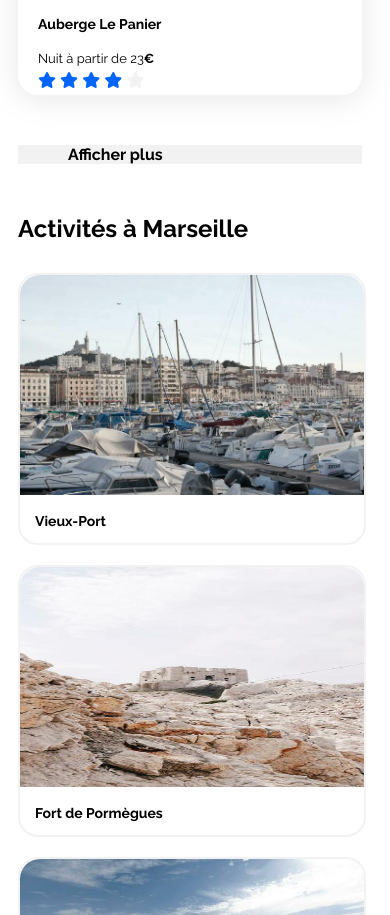
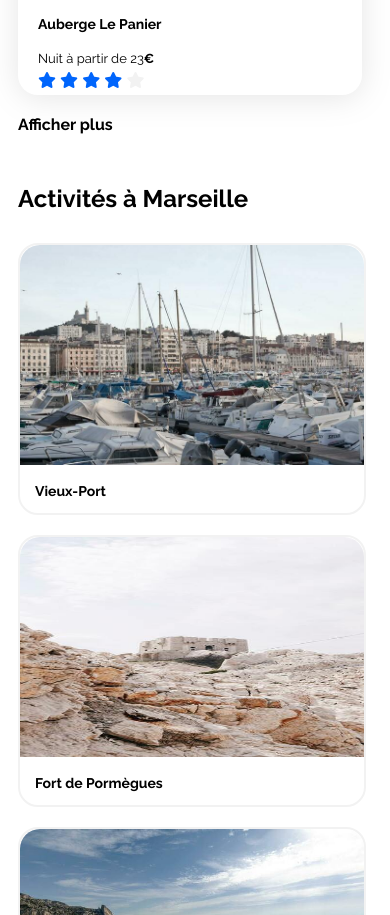
Before and after one commit to axeldvgn/Booki, a plain HTML site: page index.html in a window 390 px wide. Shown: the part 2477-3392 px from the top of the page. Drawn offline with Linux system fonts and the light colour scheme.

Commit message:
Mise à jour

```diff
--- a/css/style.css
+++ b/css/style.css
@@ -162,6 +162,7 @@ nav {
     font-weight: 700;
     border: 1px solid var(--main-bg-color);
     padding: 0px 15px;
+    outline: none;
 }
 
 .button {
@@ -234,7 +235,6 @@ nav {
 /****** Hebergements ***********/
 .hebergements {
     width: 65%;
-    margin-top: 20px;
 }
 
 .hebergements-title {
@@ -621,6 +621,16 @@ footer {
         width: 100%;
     }
 
+    .hebergements {
+        margin-top: 20px;
+    }
+
+    .hebergements footer{
+        margin: 0px;
+        background-color: white;
+        padding: 0px;
+    }
+
     .hebergements-cards {
         grid-template-columns: 1fr;
     }
```
